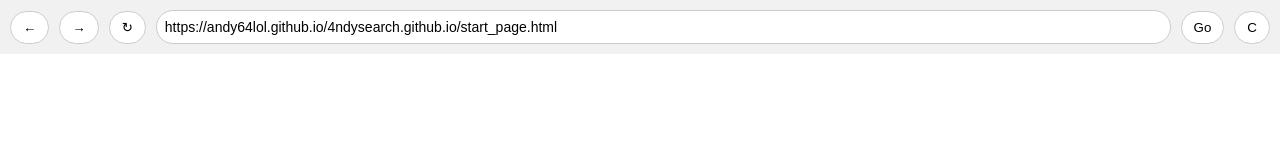
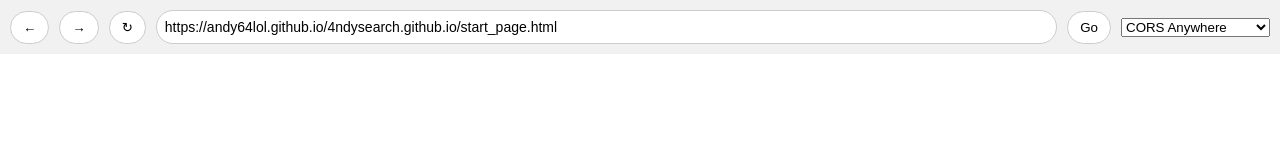
Before and after one commit to andy64lol/4ndysearch.github.io, a plain HTML site: page index.html in a window 1280 px wide. Drawn offline with Linux system fonts and the light colour scheme; no server answers.

Commit message:
Update index.html

```diff
--- a/index.html
+++ b/index.html
@@ -13,8 +13,12 @@
         <button onclick="refreshPage()">↻</button>
         <input type="text" id="url-bar" placeholder="Enter URL or search">
         <button onclick="navigate()">Go</button>
-        <button onclick="switchCorsBypasser()">C</button>
+        <select id="cors-bypasser" onchange="updateCorsBypasser()">
+            <option value="https://cors-anywhere.herokuapp.com/">CORS Anywhere</option>
+            <option value="https://another-cors-proxy.com/">Another CORS Proxy</option>
+        </select>
     </div>
+
     <iframe id="browser-frame"></iframe>
     <script src="./script.js"></script>
 </body>
```
